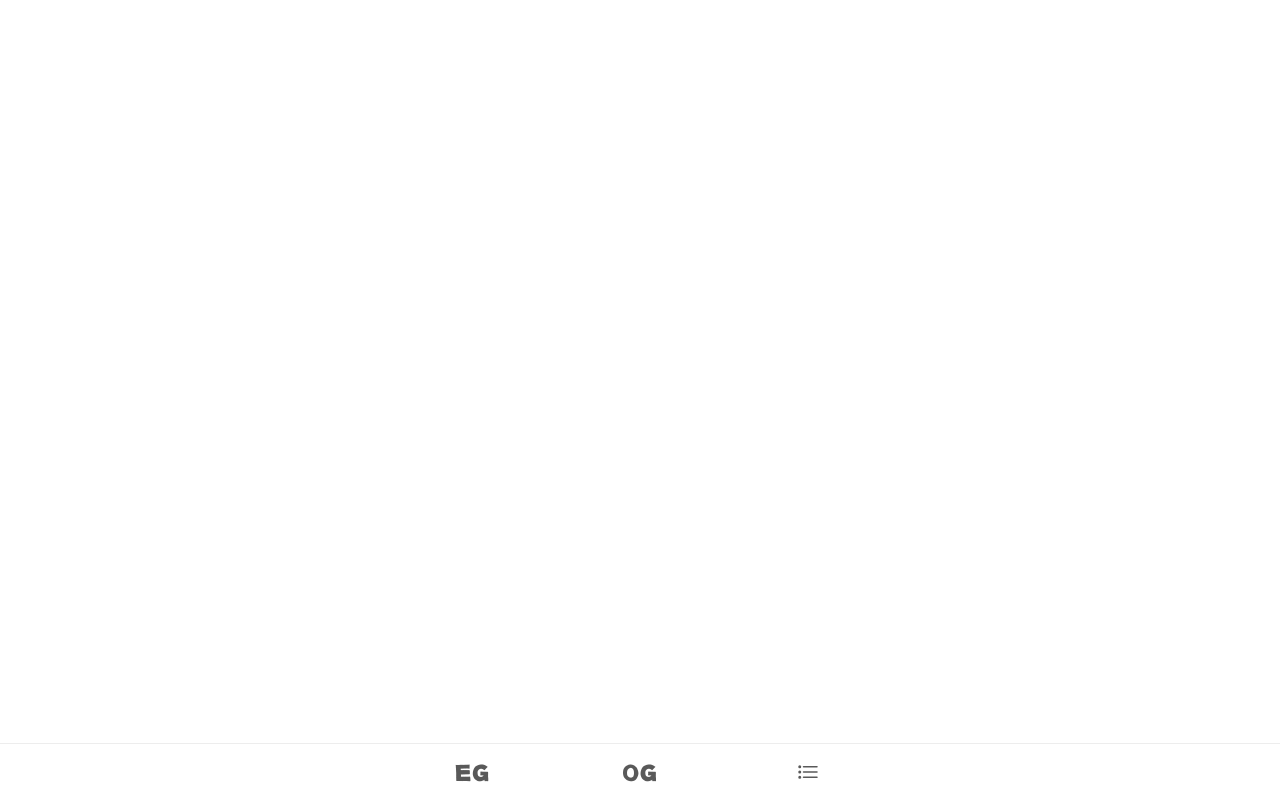
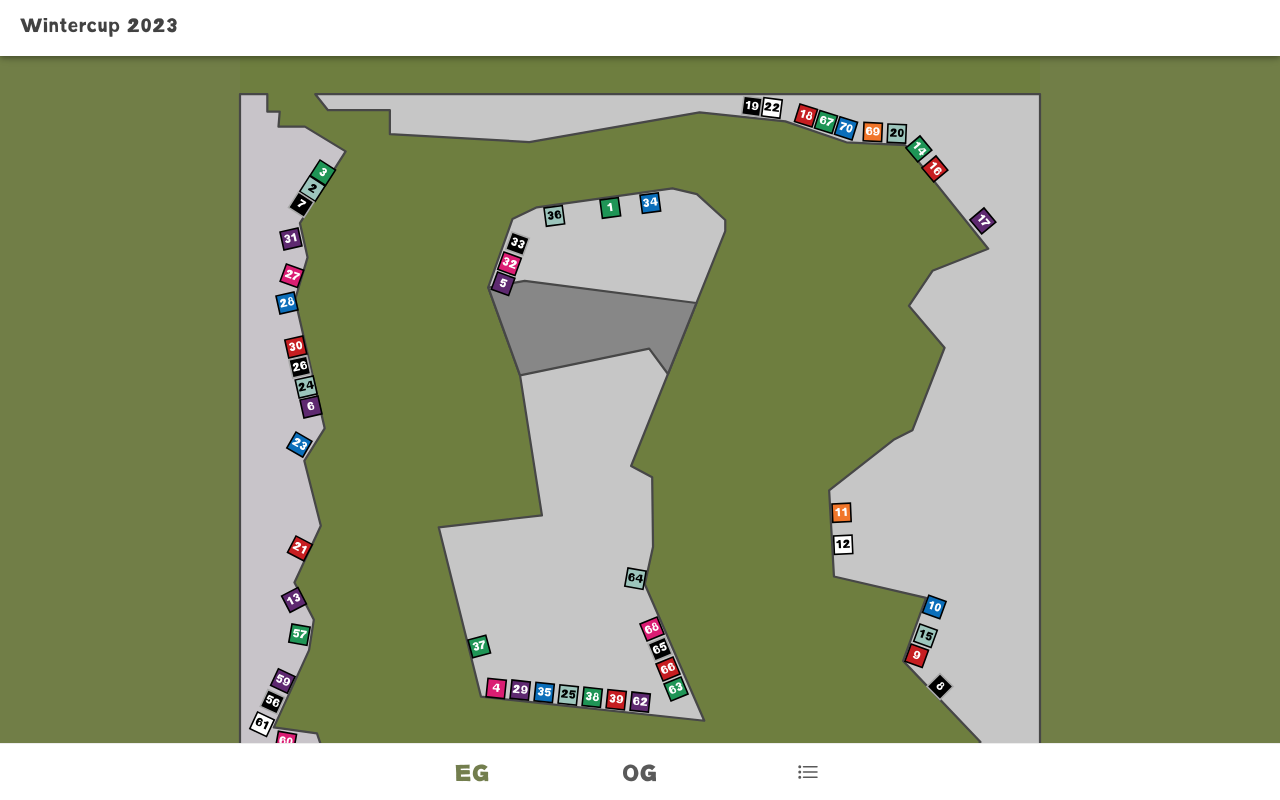
Before and after one commit to dangrie158/vels-laufkarte, a React (Create React App) app: page /vels-laufkarte/eg in a window 1280 px wide. Built offline with nearby package versions, Linux system fonts and the light colour scheme.

Commit message:
add basePath for github deployment

```diff
--- a/src/App.tsx
+++ b/src/App.tsx
@@ -34,7 +34,7 @@ const App: React.FC = () => {
   return (
     <IonApp>
       <RouteStateContext.Provider value={useRouteState()}>
-        <IonReactRouter>
+        <IonReactRouter basename="/vels-laufkarte">
           <IonTabs>
             <IonRouterOutlet>
               <Route exact path="/eg">
```
